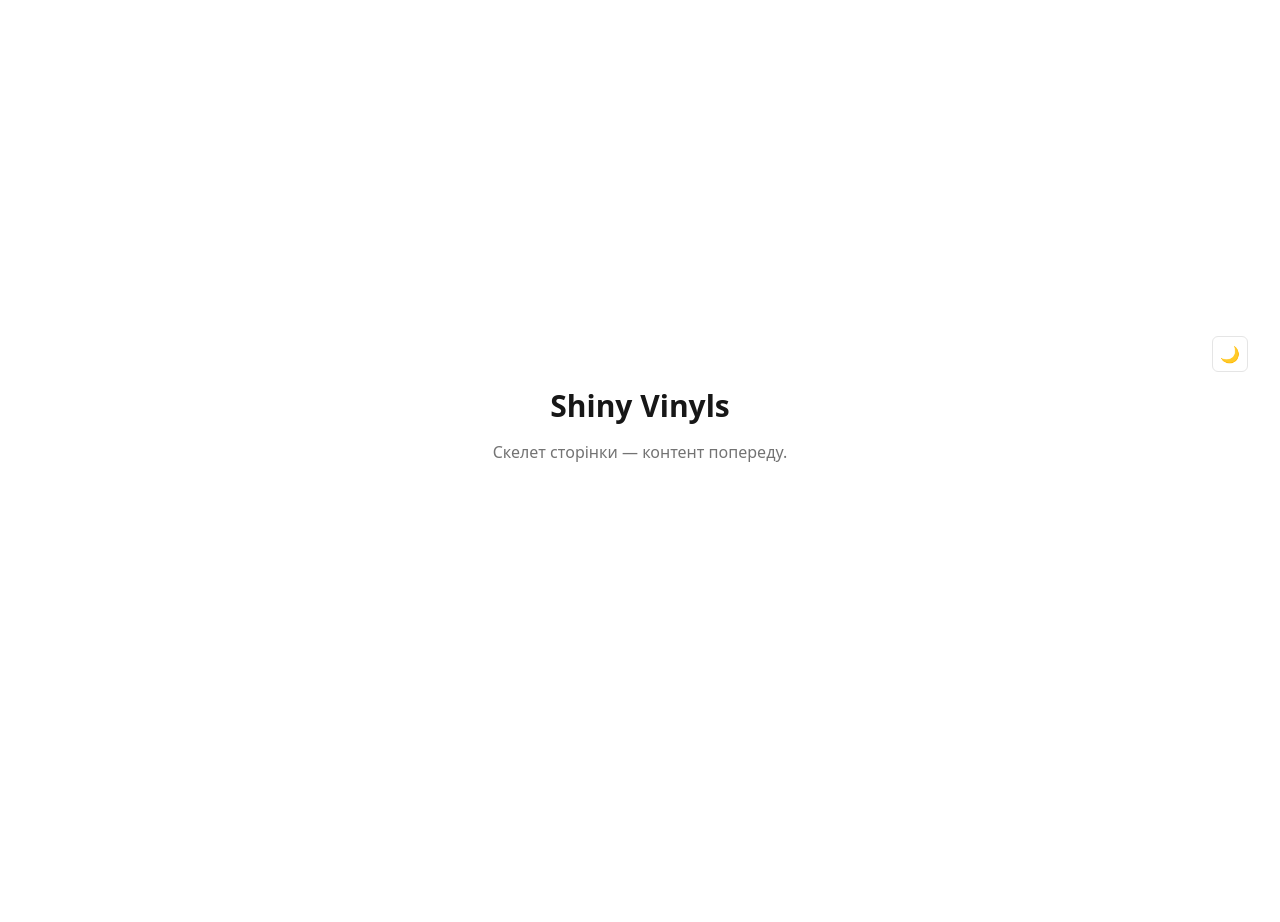
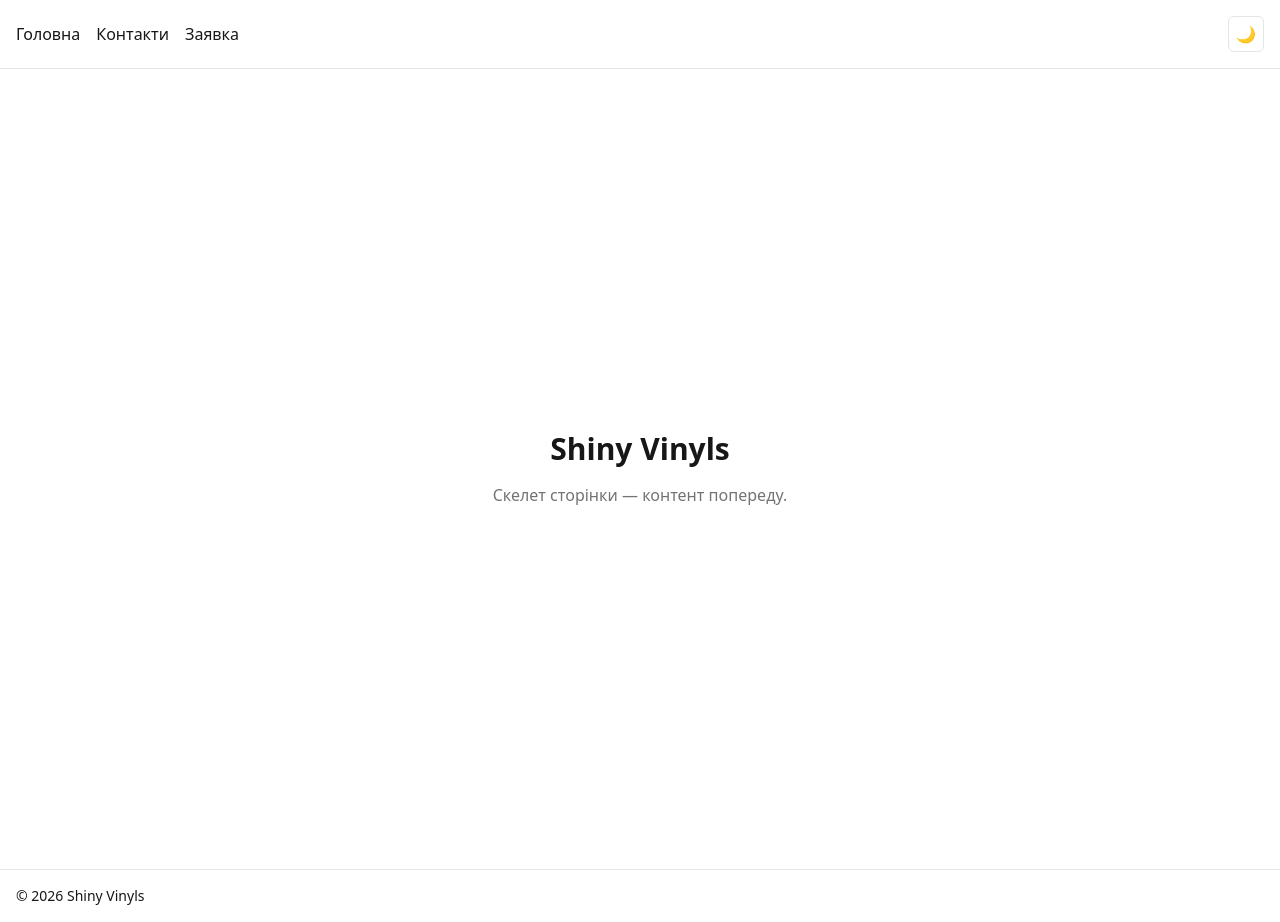
Before and after one commit to TolikSyedin/shiny-vinyls, a Next.js app: page / in a window 1280 px wide. Before the commit the page ends 800 px from the top, so only its background shows below. Built offline with nearby package versions, Linux system fonts and the light colour scheme.

Commit message:
Add shared site header and footer to root layout

```diff
--- a/app/layout.tsx
+++ b/app/layout.tsx
@@ -1,5 +1,7 @@
 import './globals.css'
 import { ThemeProvider } from '@/components/theme-provider'
+import { SiteHeader } from '@/components/site-header'
+import { SiteFooter } from '@/components/site-footer'
 
 export const metadata = {
   title: 'Shiny Vinyls',
@@ -15,7 +17,9 @@ export default function RootLayout({
     <html lang="uk" suppressHydrationWarning>
       <body>
         <ThemeProvider attribute="class" defaultTheme="system" enableSystem>
+          <SiteHeader />
           {children}
+          <SiteFooter />
         </ThemeProvider>
       </body>
     </html>
--- a/app/page.tsx
+++ b/app/page.tsx
@@ -1,11 +1,6 @@
-import { ThemeToggle } from '@/components/theme-toggle'
-
 export default function Home() {
   return (
     <main className="flex min-h-screen flex-col items-center justify-center gap-4 p-8">
-      <div className="self-end">
-        <ThemeToggle />
-      </div>
       <h1 className="text-3xl font-semibold">Shiny Vinyls</h1>
       <p className="text-muted-foreground">Скелет сторінки — контент попереду.</p>
     </main>
--- /dev/null
+++ b/components/site-footer.tsx
@@ -0,0 +1,9 @@
+export function SiteFooter() {
+  return (
+    <footer className="border-t border-border p-4 text-sm text-muted-foreground">
+      <p className="text-foreground">
+        © 2026 Shiny Vinyls
+      </p>
+    </footer>
+  )
+}
--- /dev/null
+++ b/components/site-header.tsx
@@ -0,0 +1,15 @@
+import Link from 'next/link'
+import { ThemeToggle } from '@/components/theme-toggle'
+
+export function SiteHeader() {
+  return (
+    <header className="flex items-center justify-between border-b border-border p-4">
+      <nav className="flex gap-4">
+        <Link href="/">Головна</Link>
+        <Link href="/contacts">Контакти</Link>
+        <Link href="/request">Заявка</Link>
+      </nav>
+      <ThemeToggle />
+    </header>
+  )
+}
```
